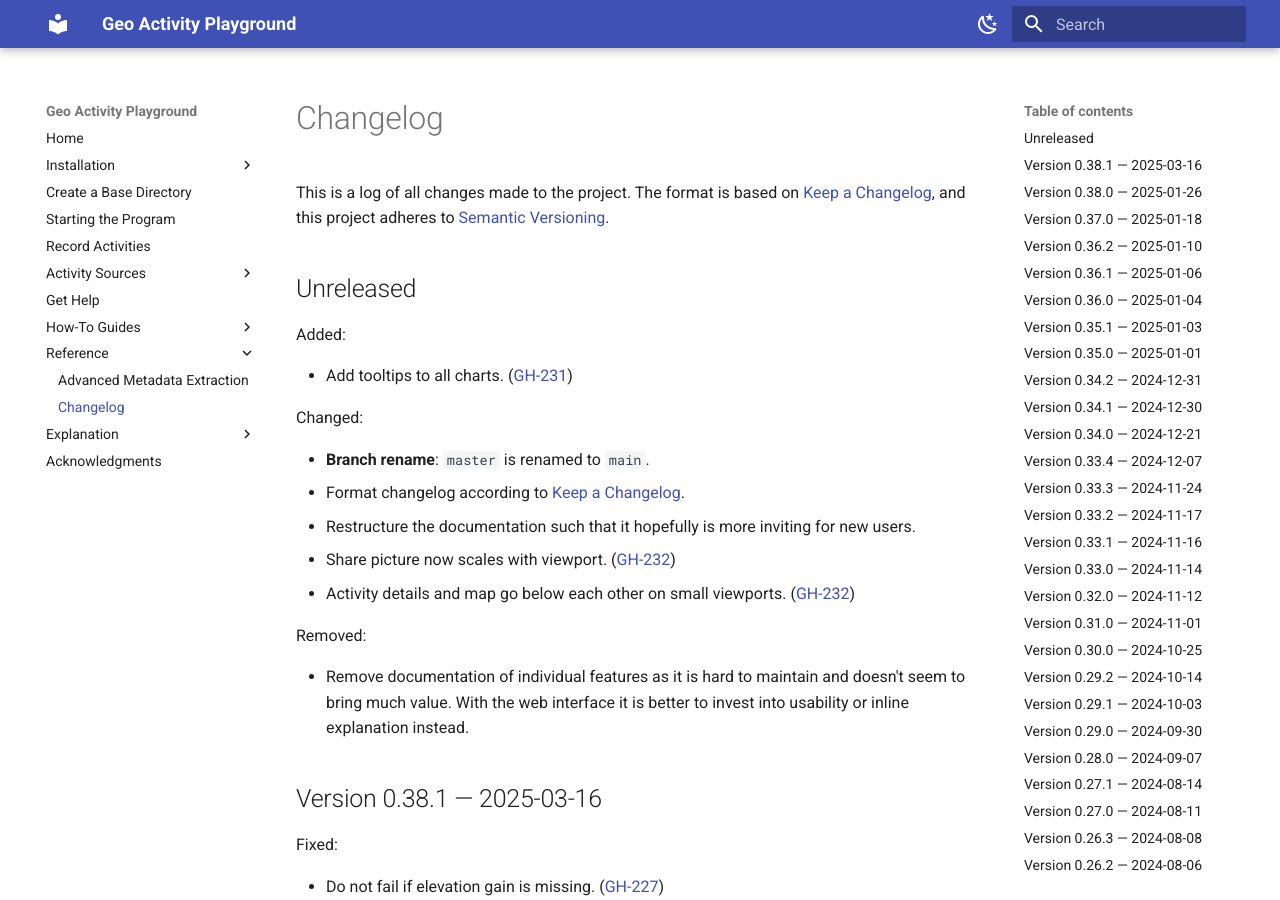
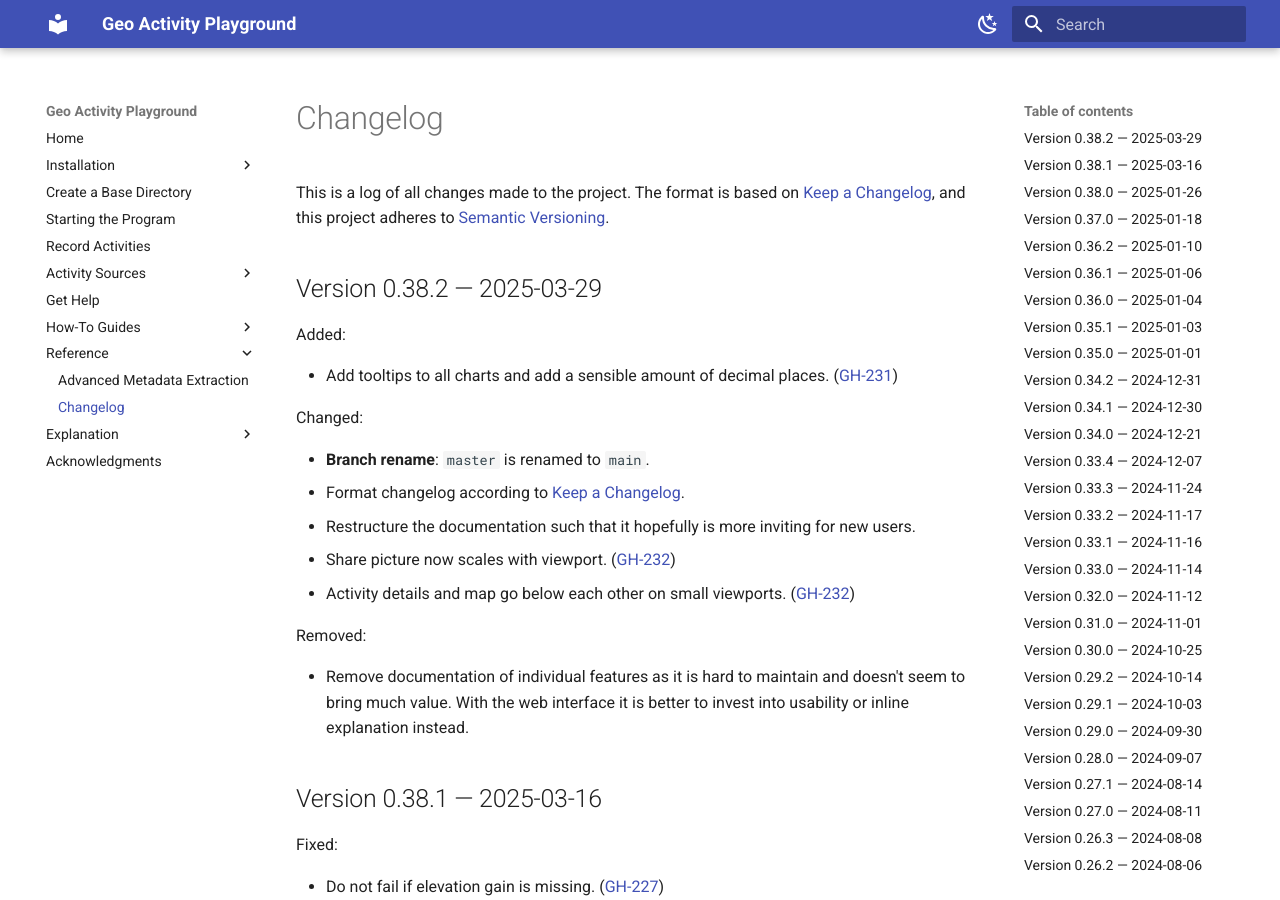
Before and after one commit to martin-ueding/geo-activity-playground, an MkDocs documentation site: the page built from docs/changelog.md, in a window 1280 px wide and 900 px high. Built offline with MkDocs 1.6.1 and Material for MkDocs 9.7.7, drawn with Linux system fonts in a browser that asks for light colours.

Commit message:
Changelog entry

```diff
--- a/docs/changelog.md
+++ b/docs/changelog.md
@@ -18,11 +18,11 @@ Types of changes
     *Security* in case of vulnerabilities.
 -->
 
-## Unreleased
+## Version 0.38.2 — 2025-03-29
 
 Added:
 
-- Add tooltips to all charts. ([GH-231](https://github.com/martin-ueding/geo-activity-playground/issues/231))
+- Add tooltips to all charts and add a sensible amount of decimal places. ([GH-231](https://github.com/martin-ueding/geo-activity-playground/issues/231))
 
 Changed:
 
--- a/mkdocs.yml
+++ b/mkdocs.yml
@@ -48,6 +48,7 @@ nav:
   - Explanation:
     - explorer-tiles.md
     - eddington-number.md
+    - heart-rate-zones.md
   - acknowledgments.md
 
 markdown_extensions:
```
Also changed, not shown: 1 other file.
